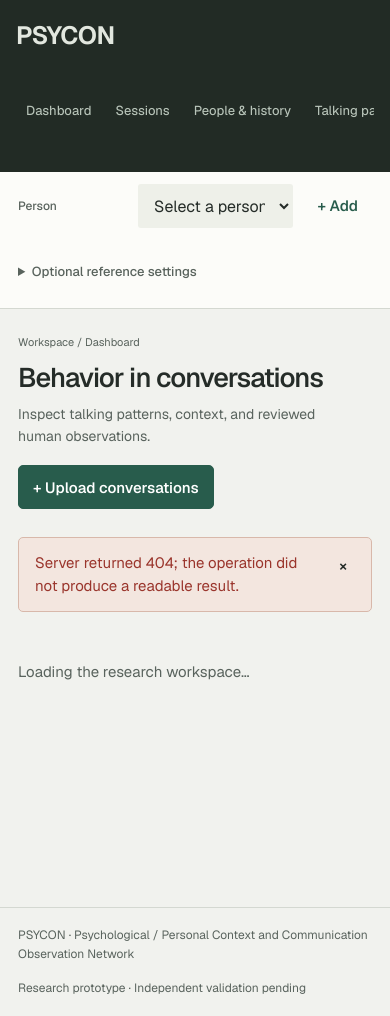
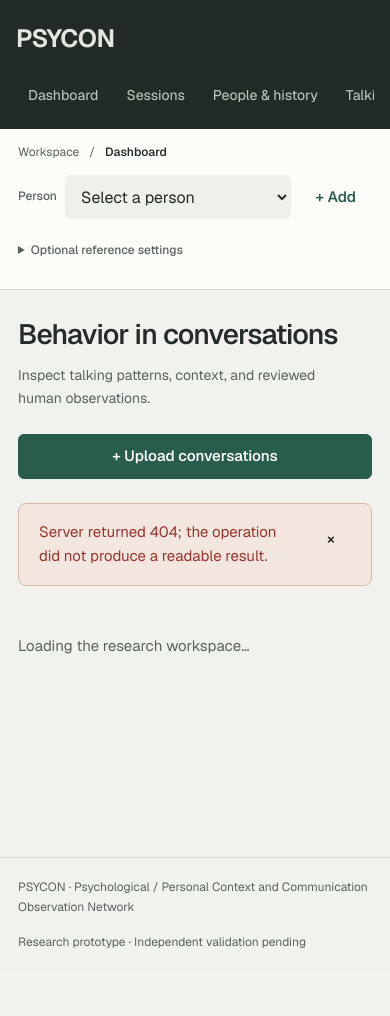
Before and after one commit to ArjunCodess/PSYCON, a Flask app: template backend/templates/instrument.html in a window 390 px wide. After the commit the page ends 948 px from the top, so only its background shows below. Run offline with Flask 3, Linux system fonts and the light colour scheme; the template is opened without the code that fills it, so the values that code supplies are empty.

Commit message:
refine research workspace

```diff
--- a/backend/static/instrument.js
+++ b/backend/static/instrument.js
@@ -23,6 +23,7 @@ function routeState() {
   return {page, sessionId, pane: Object.hasOwn(paneNames, pane) ? pane : "overview"};
 }
 function applySessionPane() {
+  $("#view").dataset.section = sessionPane;
   document.querySelectorAll("[data-session-pane]").forEach(element => element.classList.toggle("active", element.dataset.sessionPane === sessionPane));
   const speakerFocus = $(".speaker-focus");
   if (speakerFocus) speakerFocus.hidden = !["measurements", "analysis"].includes(sessionPane);
@@ -167,7 +168,7 @@ async function archetypes() {
 }
 async function evidenceView() {
   const data = await api("/evidence");
-  return `<div class="controls"><input id="evidence-search" aria-label="Search evidence" placeholder="Search an excerpt or feature…"><button id="search-evidence">Search</button><small>Up to 500 matching records</small></div><section class="panel"><div id="evidence-results">${evidenceTable(data.evidence)}</div></section>`;
+  return `<div class="controls evidence-search-controls"><input id="evidence-search" aria-label="Search evidence" placeholder="Search an excerpt or feature…"><button id="search-evidence">Search</button><small>Up to 500 matching records</small></div><section class="panel"><div id="evidence-results">${evidenceTable(data.evidence)}</div></section>`;
 }
 function evidenceTable(rows) { return rows.length ? `<div class="table-wrap"><table><thead><tr><th>Speaker / session</th><th>Time</th><th>Feature</th><th>Excerpt</th><th></th></tr></thead><tbody>${rows.map(e => `<tr><td>${esc(e.display_name)}<small>${esc(e.filename)}</small></td><td class="mono">${time(e.start)}</td><td>${esc(nice(e.feature))}<small>${esc(e.level)}</small></td><td>${esc(e.text)}</td><td><button data-evidence="${esc(JSON.stringify([e.id]))}">Inspect →</button></td></tr>`).join("")}</tbody></table></div>` : empty("No matching evidence", "Evidence records appear after feature extraction succeeds. Search observable marker names or words from the transcript."); }
 function runsTable(rows) { return `<div class="table-wrap"><table><thead><tr><th>Condition</th><th>Model</th><th>Status</th><th>Result</th></tr></thead><tbody>${rows.map(r => `<tr><td>${esc(r.condition)}</td><td>${esc(r.model)}</td><td>${badge(r.status)}${r.error ? `<small>${esc(r.error)}</small>` : ""}</td><td><button data-run-view="${esc(r.id)}">Inspect run</button>${r.blind_id && r.status === "complete" ? ` <a href="/review/${esc(r.blind_id)}" target="_blank" rel="noopener">Blinded review ↗</a>` : ""}</td></tr>`).join("")}</tbody></table></div>`; }
@@ -189,13 +190,21 @@ async function render() {
   page = titles[route.page] ? route.page : "dashboard";
   selectedSession = page === "sessions" ? route.sessionId || null : null;
   sessionPane = route.pane;
-  $("#page-title").textContent = titles[page][0]; $("#page-description").textContent = titles[page][1]; $("#breadcrumb").textContent = `Workspace / ${nice(page)}`;
+  $("#page-title").textContent = titles[page][0]; $("#page-description").textContent = titles[page][1]; $("#breadcrumb").textContent = document.querySelector(`[data-page="${page}"]`)?.textContent.trim() || titles[page][0];
+  $("#view").dataset.page = page;
   document.querySelectorAll("[data-page]").forEach(a => { if (a.dataset.page === page) a.setAttribute("aria-current", "page"); else a.removeAttribute("aria-current"); });
   $("#view").innerHTML = '<div class="skeleton" role="status" aria-label="Loading records"><div class="skeleton-line"></div><div class="skeleton-line"></div><div class="skeleton-line"></div></div>';
   try {
     const html = await ({dashboard, sessions, profile: () => profileView(), traits: () => profileView(true), archetypes, evidence: evidenceView, research, training: () => PSYCONWorkflow.training()}[page])();
     if (version === renderVersion) {
       $("#view").innerHTML = html;
+      if (["training","research","archetypes","profile"].includes(page)) {
+        const headings=[...$("#view").querySelectorAll(":scope > .panel > h2, :scope > .panel > .section-head h2")];
+        if (headings.length > 3) {
+          headings.forEach((heading,index) => {heading.id=`workspace-${page}-${index}`;heading.tabIndex=-1;});
+          $("#view").insertAdjacentHTML("afterbegin",`<nav class="workspace-outline" aria-label="Page sections">${headings.map(h => `<button type="button" data-scroll-section="${esc(h.id)}" aria-controls="${esc(h.id)}">${esc(h.textContent)}</button>`).join("")}</nav>`);
+        }
+      }
       document.querySelectorAll(".table-wrap, .timeline-shell").forEach(region => {
         region.tabIndex = 0;
         region.setAttribute("role", "region");
@@ -244,6 +253,11 @@ document.addEventListener("click", async event => {
   const button = event.target.closest("button,a[data-page],rect[data-seek]");
   if (!button) return;
   try {
+    if (button.dataset.scrollSection) {
+      const heading=document.getElementById(button.dataset.scrollSection);
+      heading?.scrollIntoView({block:"start",behavior:matchMedia("(prefers-reduced-motion: reduce)").matches ? "auto" : "smooth"});
+      heading?.focus({preventScroll:true});
+    }
     if (button.hasAttribute("data-dismiss-notice")) $("#notice").hidden = true;
     if (button.hasAttribute("data-clear-session-filters")) { sessionSearch = sessionStatus = sessionDataset = ""; await render(); }
     if (button.dataset.close) $("#" + button.dataset.close).close();
--- /dev/null
+++ b/backend/static/instrument_design.css
@@ -0,0 +1,240 @@
+/* Shared refinement of the green research workbench; data and state stay explicit. */
+:root {
+  --reading-width: 70ch;
+  --content-width: 1500px;
+  --panel-radius: 12px;
+  --field-radius: 6px;
+  --section-gap: 28px;
+}
+body { font-size: 15px; line-height: 1.65; }
+::selection { color: var(--surface); background: var(--accent); }
+input, textarea { caret-color: var(--accent); }
+:where(.table-wrap, .transcript, pre, .sidebar, .workspace-outline) {
+  scrollbar-width: thin;
+  scrollbar-color: #a6b5a8 transparent;
+}
+h1 { font-size: 32px; line-height: 1.2; letter-spacing: -.03em; }
+h2 { font-size: 20px; line-height: 1.35; letter-spacing: -.02em; }
+h3 { font-size: 16px; line-height: 1.5; }
+p { max-width: var(--reading-width); }
+small { line-height: 1.6; }
+button, .button-link { min-height: 44px; padding: 9px 16px; border-radius: var(--field-radius); }
+input, select, textarea { min-height: 44px; border-radius: var(--field-radius); }
+input:hover, select:hover, textarea:hover { border-color: #93a394; }
+input:focus, select:focus, textarea:focus { border-color: var(--accent); }
+button:disabled { opacity: .65; }
+button.danger:hover { background: #f6e5de; border-color: #d6b6a8; }
+.sidebar { width: 240px; padding: 32px 18px; }
+.sidebar nav { gap: 6px; }
+.sidebar nav a { font-size: 14px; padding: 12px 14px; border-radius: 6px; }
+.sidebar nav a[aria-current=page] { box-shadow: inset 0 0 0 1px #526553; }
+.brand { padding: 0 14px; }
+.workspace { margin-left: 240px; }
+.toolbar { min-height: 76px; height: auto; padding: 14px 36px; gap: 24px; flex-wrap: wrap; }
+.workspace-location { display: flex; align-items: center; gap: 10px; flex: 1; min-width: 160px; font-size: 13px; }
+.workspace-location a { color: var(--muted); text-decoration: none; }
+.workspace-location a:hover { color: var(--accent); text-decoration: underline; }
+.workspace-location > span:last-child { color: var(--ink); font-weight: 550; }
+.workspace-location > span[aria-hidden] { color: var(--muted); }
+.toolbar-person { flex-wrap: nowrap; }
+.toolbar select { max-width: 180px; }
+.reference-options > summary { font-size: 12px; }
+main { max-width: var(--content-width); padding: 40px 36px 64px; }
+.page-heading { align-items: flex-start; margin-bottom: 32px; gap: 24px; }
+#page-description { font-size: 15px; max-width: 65ch; margin-top: 12px; }
+.page-heading > button { flex-shrink: 0; }
+.panel { padding: 28px; margin-bottom: var(--section-gap); border-radius: var(--panel-radius); }
+.panel > h2 { margin-bottom: 16px; }
+.panel > p + p, .panel > p + .controls { margin-top: 16px; }
+.panel > p + .table-wrap, .panel > h2 + .table-wrap { margin-top: 18px; }
+.panel > .table-wrap + p { margin-top: 16px; }
+.section-head { margin-bottom: 22px; gap: 20px; }
+.section-head p { font-size: 13px; margin-top: 7px; }
+.section-head > a { font-size: 13px; flex-shrink: 0; }
+.two-column { gap: var(--section-gap); }
+.two-column > .panel { height: 100%; }
+.controls { gap: 12px; margin-bottom: 20px; }
+.controls label { font-size: 13px; gap: 7px; }
+.controls > label { min-width: 0; }
+.stat-strip { gap: 24px; padding: 20px 0; }
+.stat { display: grid; grid-template-columns: auto 1fr; column-gap: 14px; align-content: start; }
+.stat span { grid-column: 1 / -1; }
+.stat strong { font-size: 22px; letter-spacing: -.02em; line-height: 1.5; margin: 6px 0 0; }
+.stat small { align-self: center; font-size: 12px; margin-top: 6px; }
+.next-step { border-radius: var(--panel-radius); padding: 26px 28px; }
+.next-step p { font-size: 14px; }
+.queue-summary { border-radius: 8px; }
+.empty { padding: 32px; border-radius: var(--panel-radius); }
+.empty h2 { font-size: 22px; max-width: 35ch; }
+.empty p { font-size: 15px; line-height: 1.75; }
+.empty .button-link, .empty button { margin-top: 4px; }
+.table-wrap { border: 1px solid var(--line); border-radius: 8px; overflow: auto; }
+th { padding: 12px 16px; font-size: 12px; line-height: 1.5; }
+td { padding: 16px; font-size: 14px; line-height: 1.6; }
+td small { font-size: 12px; }
+td button { min-height: 40px; padding: 7px 12px; font-size: 13px; }
+th:last-child, td:last-child { padding-right: 20px; }
+.recording-name { display: block; max-width: 35ch; overflow-wrap: anywhere; }
+.badge { font-size: 12px; padding: 3px 9px; }
+.badge:empty { display: none; }
+.results-count { font-size: 13px; }
+.session-list-controls, .evidence-search-controls { padding: 18px 20px; background: var(--surface); border: 1px solid var(--line); border-radius: 8px; }
+.session-list-controls > input, .evidence-search-controls > input { flex: 2 1 240px; }
+.session-list-controls > label { flex: 1 1 160px; }
+.session-list-controls select { width: 100%; max-width: none; }
+.session-toolbar { gap: 16px; padding-bottom: 20px; border-bottom: 1px solid var(--line); }
+.session-title h2 { font-size: 21px; }
+.session-title p { font-size: 13px; }
+.session-tabs { gap: 8px; padding-bottom: 12px; }
+.session-tabs a { min-height: 44px; border-radius: 6px; padding: 10px 16px; font-size: 14px; }
+.session-progress { margin: 18px 0 24px; }
+.speaker-focus { padding: 16px 20px; background: #e8eee5; border-radius: 8px; }
+.speaker-focus select { background: var(--surface); }
+.session-player { padding: 18px 24px; }
+.session-player .player-head h2 { font-size: 16px; }
+.transcript { max-height: 65vh; padding-right: 12px; }
+.utterance { grid-template-columns: 76px 112px minmax(0,1fr); gap: 18px; padding: 20px 4px; }
+.utterance p { font-size: 15px; line-height: 1.8; }
+.utterance .speaker { font-size: 13px; }
+.utterance button { min-height: 40px; }
+.trait-row { padding: 24px 0; }
+.trait-row p { font-size: 14px; line-height: 1.75; }
+.behavior-measures { gap: 0; margin: 24px 0; }
+.behavior-measures > div { padding: 16px 20px 16px 0; border-top: 1px solid var(--line); }
+.behavior-measures dd { margin-left: 0; font-size: 23px; line-height: 1.4; }
+.behavior-measures p { font-size: 13px; }
+.marksheet-area { padding: 24px 0; }
+.marksheet-area h3 { margin-bottom: 14px; font-size: 16px; }
+.marksheet-area td:first-child { max-width: 32ch; }
+.marksheet-area td p, .human-rating p { font-size: 14px; line-height: 1.7; }
+.marksheet-comparison > p { font-size: 14px; }
+.report-workspace { padding: 0; }
+.report-heading { padding: 26px 32px; }
+.communication-report, .report-start { padding: 32px; }
+.report-heading h2 { font-size: 22px; }
+.report-overview { font-size: 19px; line-height: 1.8; }
+.finding-reading > h3 { font-size: 18px; line-height: 1.7; }
+.finding-inference, .finding-adjustment p { font-size: 15px; }
+.finding-sources blockquote { font-size: 16px; }
+.report-history { padding: 22px 32px; border-radius: 0 0 var(--panel-radius) var(--panel-radius); }
+.evidence-quote blockquote { font-size: 20px; line-height: 1.75; }
+.workspace-outline { position: sticky; top: 0; z-index: var(--z-sticky); display: flex; gap: 4px; overflow-x: auto; background: var(--bg); padding: 12px 0; margin: -12px 0 24px; border-bottom: 1px solid var(--line); }
+.workspace-outline button { white-space: nowrap; border: 0; background: transparent; color: var(--muted); font-size: 13px; font-weight: 500; min-height: 40px; padding: 8px 12px; }
+.workspace-outline button:hover, .workspace-outline button:focus-visible { background: #e3ebe0; color: var(--accent); }
+[id^=workspace-] { scroll-margin-top: 84px; }
+.workflow-steps { list-style: none; counter-reset: workflow; display: grid; grid-template-columns: repeat(4,minmax(0,1fr)); gap: 20px; padding: 0; margin: 24px 0; }
+.workflow-steps li { counter-increment: workflow; display: grid; grid-template-columns: 24px 1fr; column-gap: 10px; align-content: start; }
+.workflow-steps li::before { content: counter(workflow); font-variant-numeric: tabular-nums; color: var(--accent); font-weight: 600; grid-row: 1 / 3; }
+.workflow-steps strong { font-size: 14px; font-weight: 550; }
+.workflow-steps span { grid-column: 2; color: var(--muted); font-size: 13px; margin-top: 4px; }
+.participant-record { padding: 28px 0; }
+.participant-record h3, .model-record h3 { font-size: 19px; }
+.participant-record > details { border-top: 1px solid var(--line); margin: 0; padding: 8px 0; }
+.participant-record > details > summary { min-height: 44px; display: list-item; padding: 10px 0; }
+.danger-disclosure > summary { color: var(--danger); }
+.participant-record .section-head p { font-size: 14px; }
+.form-grid { column-gap: 24px; }
+form > label, .form-grid label { margin: 12px 0; }
+fieldset { border-radius: 8px; padding: 20px; }
+legend { padding: 0 8px; color: var(--ink); font-weight: 550; }
+.mapping-form { border-top: 1px solid var(--line); background: transparent; border-radius: 0; padding: 20px 0; }
+.model-record > p { font-size: 14px; margin-top: 10px; }
+.model-record .table-wrap { margin-top: 20px; }
+.model-record form { padding: 18px 0; border-top: 1px solid var(--line); }
+.training-introduction { background: transparent; border: 0; border-bottom: 1px solid var(--line); border-radius: 0; padding: 0 0 24px; }
+.training-introduction > p { font-size: 14px; }
+details { max-width: 100%; }
+summary { line-height: 1.6; }
+pre { font-size: 12px; line-height: 1.8; border-radius: 6px; }
+dialog { border-radius: var(--panel-radius); padding: 28px; }
+.dialog-title { top: -28px; padding: 12px 0; }
+.dialog-title h2 { font-size: 22px; }
+.dialog-title button { min-width: 44px; }
+.dialog-title + p { margin-bottom: 20px; }
+.notice { border-radius: 8px; padding: 16px 20px; }
+.notice > button { min-height: 40px; min-width: 40px; }
+.independent-review .review-shell { max-width: 1060px; margin: 48px auto; padding: 0 32px; }
+.review-shell header { padding-bottom: 28px; border-bottom: 1px solid var(--line); margin-bottom: 32px; }
+.review-shell .brand { font-size: 22px; }
+.review-shell header p { font-size: 15px; }
+#review-report > p:first-child { font-size: 19px; line-height: 1.8; margin-bottom: 24px; }
+.review-annotation { border-color: #b8c7b5; }
+.rating-list { gap: 20px 24px; }
+.rating-list label { font-size: 14px; }
+footer { font-size: 12px; padding: 22px 36px; flex-wrap: wrap; }
+@media (min-width: 1550px) { main, .toolbar { padding-left: 48px; padding-right: 48px; } }
+@media (max-width: 1200px) {
+  .sidebar { width: 210px; padding: 28px 12px; }
+  .workspace { margin-left: 210px; }
+  .toolbar { gap: 12px 20px; }
+  .workspace-location { flex: 1 1 100%; }
+  main { padding: 32px 28px 48px; }
+  .panel { padding: 24px; }
+  .report-workspace { padding: 0; }
+  .workflow-steps { grid-template-columns: repeat(2,minmax(0,1fr)); gap: 20px; }
+}
+@media (max-width: 760px) {
+  .sidebar { width: 100%; padding: 18px 16px 12px; }
+  .brand { padding: 0; }
+  .sidebar nav { margin-top: 14px; gap: 4px; }
+  .sidebar nav a { padding: 10px 12px; }
+  .secondary-navigation { padding: 0; margin: 0; border: 0; flex-shrink: 0; }
+  .secondary-navigation > summary { padding: 10px 12px; white-space: nowrap; }
+  .secondary-navigation[open] { min-width: 210px; }
+  .workspace { margin-left: 0; }
+  .toolbar { padding: 14px 18px; gap: 12px; }
+  .workspace-location { font-size: 12px; }
+  .toolbar-person { width: 100%; gap: 8px; }
+  .toolbar label { width: auto; }
+  .toolbar select { max-width: none; }
+  .reference-options { width: auto; max-width: 100%; }
+  .reference-options > summary { min-height: 44px; }
+  main { padding: 28px 18px 40px; }
+  h1 { font-size: 28px; }
+  h2 { font-size: 19px; }
+  #page-description { font-size: 14px; }
+  .page-heading { margin-bottom: 24px; }
+  .page-heading > button { width: 100%; }
+  .panel { padding: 20px; margin-bottom: 20px; }
+  .training-introduction { padding: 0 0 20px; }
+  .stat { display: block; flex-basis: calc(50% - 12px); }
+  .stat strong { font-size: 21px; }
+  .stat small { margin-top: 4px; }
+  .section-head { gap: 16px; margin-bottom: 18px; }
+  .next-step { padding: 22px; }
+  .table-wrap table { min-width: 560px; }
+  td, th { padding: 12px; }
+  td button { min-height: 44px; }
+  .session-list-controls, .evidence-search-controls { padding: 16px; }
+  .session-toolbar .session-title { flex: 1 1 100%; order: -1; }
+  .session-tabs a { padding: 10px 12px; }
+  .speaker-focus { padding: 16px; }
+  .speaker-focus label { gap: 10px; }
+  .speaker-focus select { min-width: 0; }
+  .utterance { grid-template-columns: 64px minmax(0,1fr); gap: 8px 12px; }
+  .utterance > div { grid-column: 2; }
+  .utterance button { grid-row: 1 / 3; min-height: 44px; }
+  .utterance p { font-size: 15px; }
+  .behavior-measures { grid-template-columns: repeat(2,minmax(0,1fr)); }
+  .behavior-measures > div { padding: 16px 12px 16px 0; }
+  .behavior-measures dd { font-size: 21px; }
+  .report-workspace { padding: 0; }
+  .report-heading, .communication-report, .report-start, .report-history { padding: 22px; }
+  .report-heading h2 { font-size: 20px; }
+  .report-overview { font-size: 17px; }
+  .finding-reading > h3 { font-size: 17px; }
+  .workflow-steps { gap: 18px 12px; }
+  .workflow-steps li { grid-template-columns: 18px 1fr; gap: 6px; }
+  .workflow-steps strong { font-size: 13px; }
+  .workflow-steps span { font-size: 12px; }
+  .workspace-outline { padding: 8px 0; margin: -8px 0 20px; }
+  .workspace-outline button { min-height: 44px; }
+  .model-record h3 { font-size: 18px; }
+  .form-grid, .rating-list { gap: 0; }
+  fieldset { padding: 16px; }
+  dialog { padding: 20px; }
+  .dialog-title { top: -20px; }
+  .independent-review .review-shell { margin: 28px auto; padding: 0 18px; }
+  .review-shell header { padding-bottom: 24px; }
+  footer { padding: 20px 18px; }
+}
--- a/backend/templates/instrument.html
+++ b/backend/templates/instrument.html
@@ -5,6 +5,7 @@
   <title>PSYCON · Behavioral research</title>
   <link rel="preload" href="{{ url_for('static', filename='fonts/Geist-Variable.woff2') }}" as="font" type="font/woff2" crossorigin>
   <link rel="stylesheet" href="{{ url_for('static', filename='instrument.css') }}">
+  <link rel="stylesheet" href="{{ url_for('static', filename='instrument_design.css') }}">
   <script defer src="{{ url_for('static', filename='instrument_reports.js') }}"></script>
   <script defer src="{{ url_for('static', filename='instrument_workflow.js') }}"></script>
   <script defer src="{{ url_for('static', filename='instrument.js') }}"></script>
@@ -22,18 +23,19 @@
 
     <a href="#evidence" data-page="evidence"><svg class="nav-icon" aria-hidden="true" viewBox="0 0 24 24"><circle cx="10" cy="10" r="6"/><path d="M15 15l6 6"/></svg> Evidence</a>
     <a href="#research" data-page="research"><svg class="nav-icon" aria-hidden="true" viewBox="0 0 24 24"><path d="M5 3h14M9 3v6l-5 10a2 2 0 002 2h12a2 2 0 002-2L15 9V3M7 15h10"/></svg> Research</a>
-    <a href="#training" data-page="training">Training & models</a>
+    <a href="#training" data-page="training"><svg class="nav-icon" aria-hidden="true" viewBox="0 0 24 24"><path d="M4 19h16M6 15V9m6 6V4m6 11v-6"/><circle cx="6" cy="7" r="2"/><circle cx="12" cy="17" r="2"/><circle cx="18" cy="7" r="2"/></svg> Training &amp; models</a>
     <details class="secondary-navigation"><summary>Optional comparisons</summary><a href="#archetypes" data-page="archetypes"><svg class="nav-icon" aria-hidden="true" viewBox="0 0 24 24"><path d="M3 7h17l-4-4M21 17H4l4 4"/></svg> Reference comparisons</a></details>
   </nav>
   <div class="sidebar-note"><span class="dot"></span> Local audio-only prototype<p>Observable evidence first.<br>Interpretations remain reviewable.</p></div>
 </aside>
 <div class="workspace">
   <header class="toolbar">
+    <nav class="workspace-location" aria-label="Workspace location"><a href="#dashboard">Workspace</a><span aria-hidden="true">/</span><span id="breadcrumb">Dashboard</span></nav>
     <div class="toolbar-person"><label for="person-select">Person</label><select id="person-select"><option value="">Select a person</option></select><button id="add-person" class="quiet">+ Add</button></div>
     <details class="reference-options"><summary>Optional reference settings</summary><div class="target-selector"><label for="target-select">Exploratory comparison</label><select id="target-select"><option>Executive</option><option>Builder</option><option>Salesperson</option><option>Negotiator</option></select></div><p>Comparison goals supply no personality or training label.</p></details>
   </header>
   <main id="content" tabindex="-1">
-    <div class="page-heading"><div><p id="breadcrumb">Workspace / Dashboard</p><h1 id="page-title">Behavior in conversations</h1><p id="page-description">Inspect talking patterns, context, and reviewed human observations.</p></div><button id="upload-open" class="primary">+ Upload conversations</button></div>
+    <div class="page-heading"><div><h1 id="page-title">Behavior in conversations</h1><p id="page-description">Inspect talking patterns, context, and reviewed human observations.</p></div><button id="upload-open" class="primary">+ Upload conversations</button></div>
     <div id="notice" class="notice" role="status" aria-live="polite" hidden></div>
     <div id="view" aria-live="polite"><p class="loading">Loading the research workspace…</p></div>
   </main>
```
Also changed, not shown: backend/templates/instrument_review.html (+2 -2 lines).
